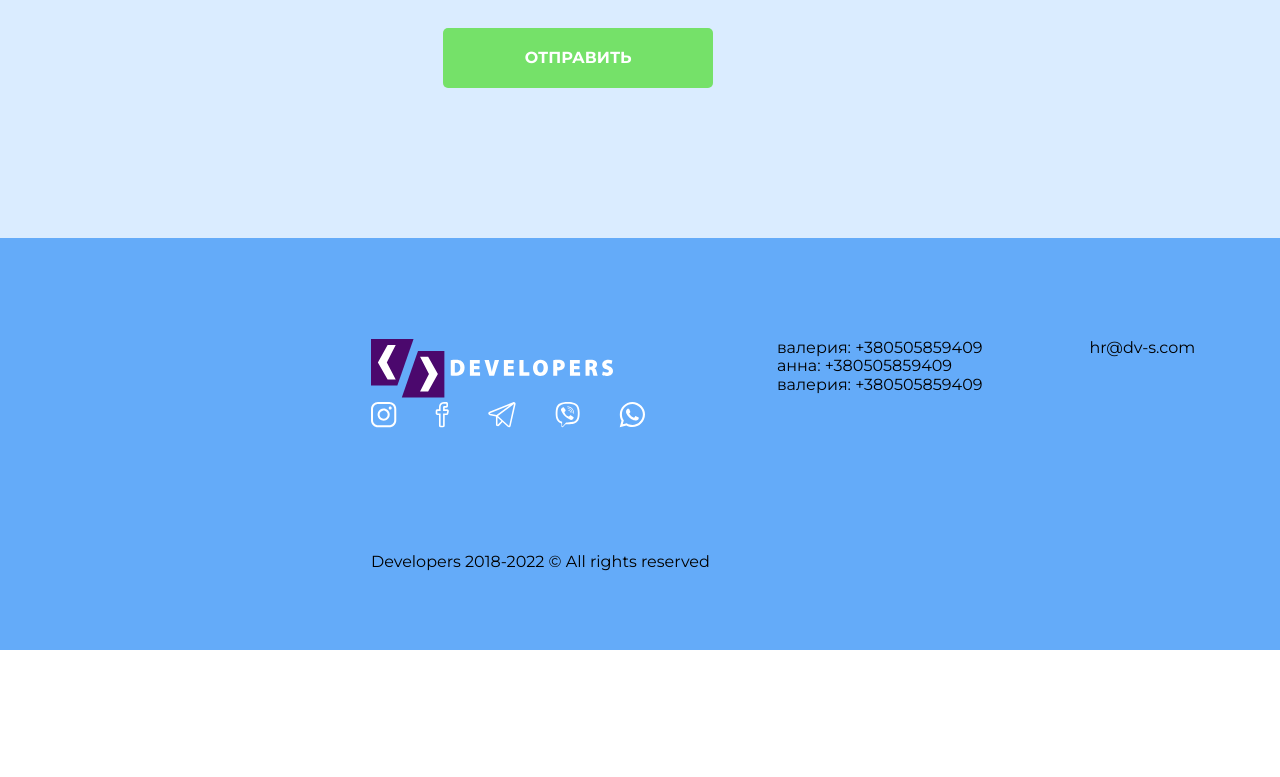
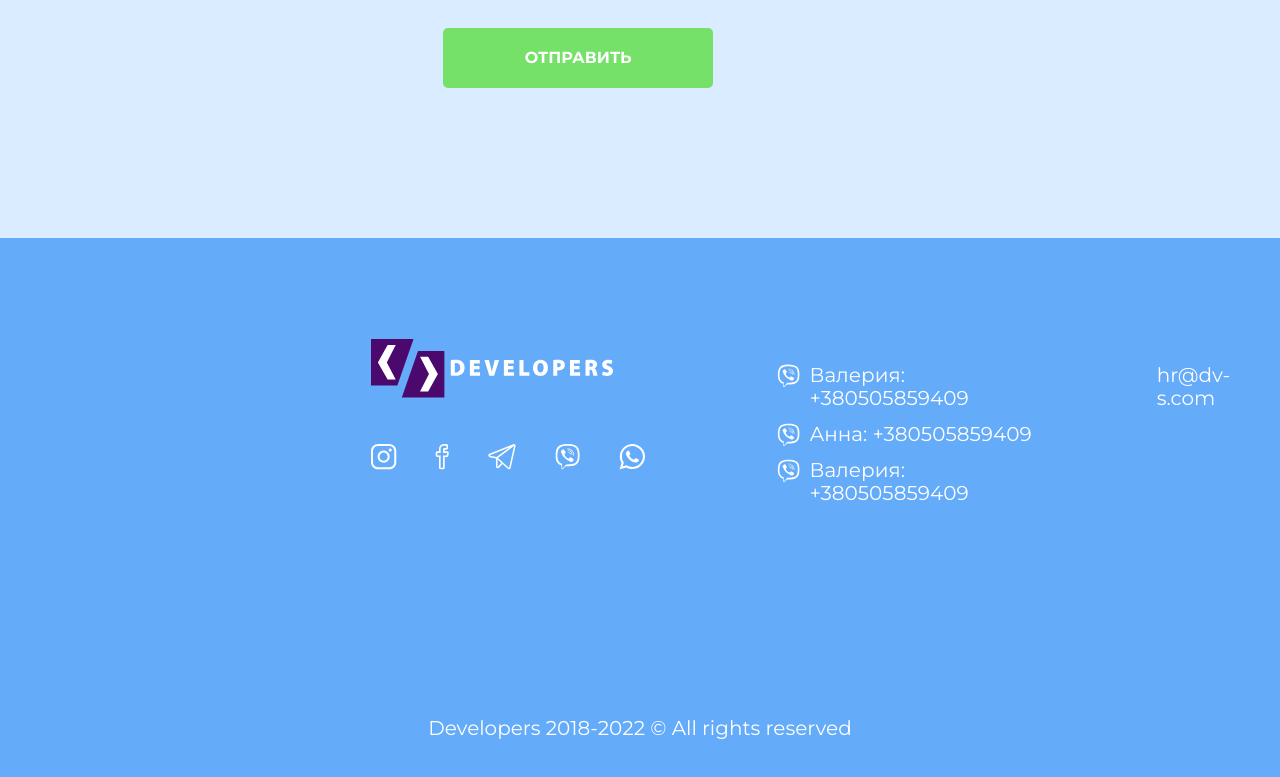
Before and after one commit to Evhenui/developers, a Vue app: page / in a window 1280 px wide. Shown: the part 5742-6519 px from the top of the page. Before the commit the page ends 6392 px from the top, so only its background shows below. Built offline with nearby package versions, Linux system fonts and the light colour scheme.

Commit message:
finish footer

```diff
--- a/src/components/Footer.vue
+++ b/src/components/Footer.vue
@@ -97,10 +97,11 @@
           <ul class="footer__list-contacts">
             <li
               class="footer__item-contact description"
-                v-for="(item,index) in FOOTER_CONTACTS"
+              v-for="(item, index) in FOOTER_CONTACTS"
               :key="index"
             >
-            {{item.contact}}</li>
+              {{ item.contact }}
+            </li>
           </ul>
         </nav>
       </section>
@@ -109,13 +110,15 @@
       </section>
     </section>
     <section class="footer__bottom-wrapper">
-        <p class="footer__license description">Developers 2018-2022 © All rights reserved</p>
+      <p class="footer__license description">
+        Developers 2018-2022 © All rights reserved
+      </p>
     </section>
   </footer>
 </template>
 
 <script>
-import { mapGetters } from 'vuex';
+import { mapGetters } from "vuex";
 export default {
   computed: { ...mapGetters(["FOOTER_CONTACTS"]) },
 };
@@ -123,9 +126,10 @@ export default {
 
 <style lang="scss">
 .footer {
-    background: #64ABF9;
+  background: #64abf9;
+  padding: 0 0 79px 0;
+  &__top-wrapper {
     padding: 101px 0 79px 371px;
-		&__top-wrapper {
     display: flex;
     justify-content: flex-start;
     margin-bottom: 120px;
@@ -138,10 +142,10 @@ export default {
   &__logo-link {
     font-size: 0;
     display: inline-block;
+    margin-bottom: 45.62px;
   }
 
   &__social-networks {
-
   }
 
   &__list-links {
@@ -154,8 +158,7 @@ export default {
     &:last-child {
       margin-right: 0;
     }
-            &:nth-child(-n+2) {
-
+    &:nth-child(-n + 2) {
       margin-right: 38.43px;
     }
     a {
@@ -166,6 +169,7 @@ export default {
 
   &__central-section {
     margin-right: 107px;
+    padding-top: 25px;
   }
 
   &__contacts {
@@ -175,21 +179,42 @@ export default {
   }
 
   &__item-contact {
+    position: relative;
+    padding-left: 32.56px;
+    margin-bottom: 13px;
+    &::first-letter {
+      text-transform: uppercase;
+    }
+    &::before {
+      content: '';
+      width: 23.56px;
+      height: 24.5px;
+      background-repeat: no-repeat;
+      background-image: url('../assets/item-viber.svg');
+      position: absolute;
+      top: 0;
+      left: 0;
+    }
   }
 
   &__help-mail {
+    padding-top: 25px;
   }
 
   &__mail-item {
   }
 
   &__bottom-wrapper {
+    text-align: center;
   }
 
   &__license {
   }
+
+  .footer__item-contact, .footer__mail-item, .footer__license {
+    font-size: 1.25rem;
+    color: #FFFFFF;
   }
-.description {
 }
 
 </style>
```
Also changed, not shown: src/assets/item-viber.svg (added). Lines whose indentation alone changed are shown as unchanged.
